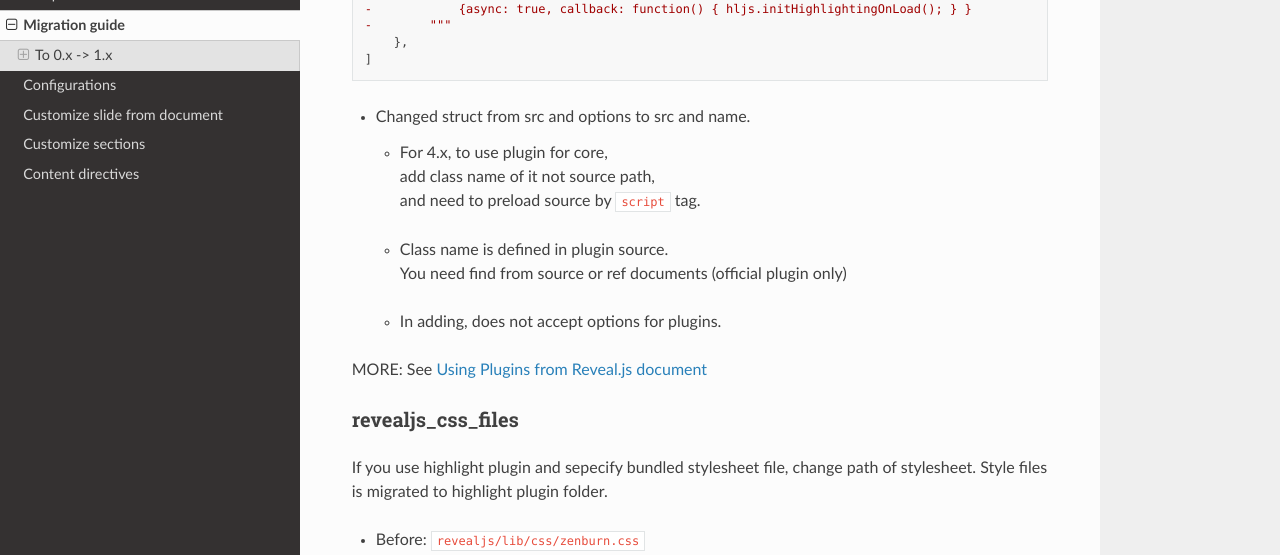
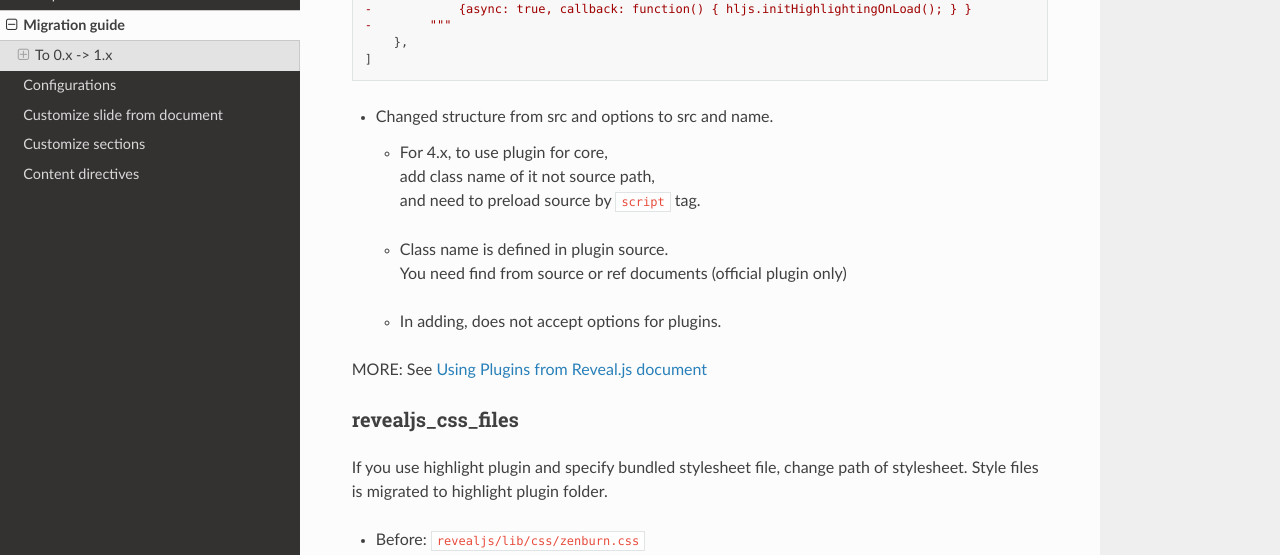
Before and after one commit to attakei/sphinx-revealjs, a Sphinx documentation site: the page built from docs/migrations.rst, in a window 1280 px wide and 900 px high, scrolled down 529 px. Shown: the part 151-706 px from the top of the window. Built offline with Sphinx 7.4.7 and the Read the Docs theme 2.0.0, drawn with Linux system fonts in a browser that asks for light colours.

Commit message:
fix typo and misuse

```diff
--- a/docs/migrations.rst
+++ b/docs/migrations.rst
@@ -36,7 +36,7 @@ and need update ``revealjs_script_plugins`` .
         },
     ]
 
-* Changed struct from src and options to src and name.
+* Changed structure from src and options to src and name.
 
   * | For 4.x, to use plugin for core,
     | add class name of it not source path,
@@ -50,7 +50,7 @@ MORE: See `Using Plugins from Reveal.js document <https://revealjs.com/plugins/>
 revealjs_css_files
 ------------------
 
-If you use highlight plugin and sepecify bundled stylesheet file,
+If you use highlight plugin and specify bundled stylesheet file,
 change path of stylesheet.
 Style files is migrated to highlight plugin folder.
 
```
